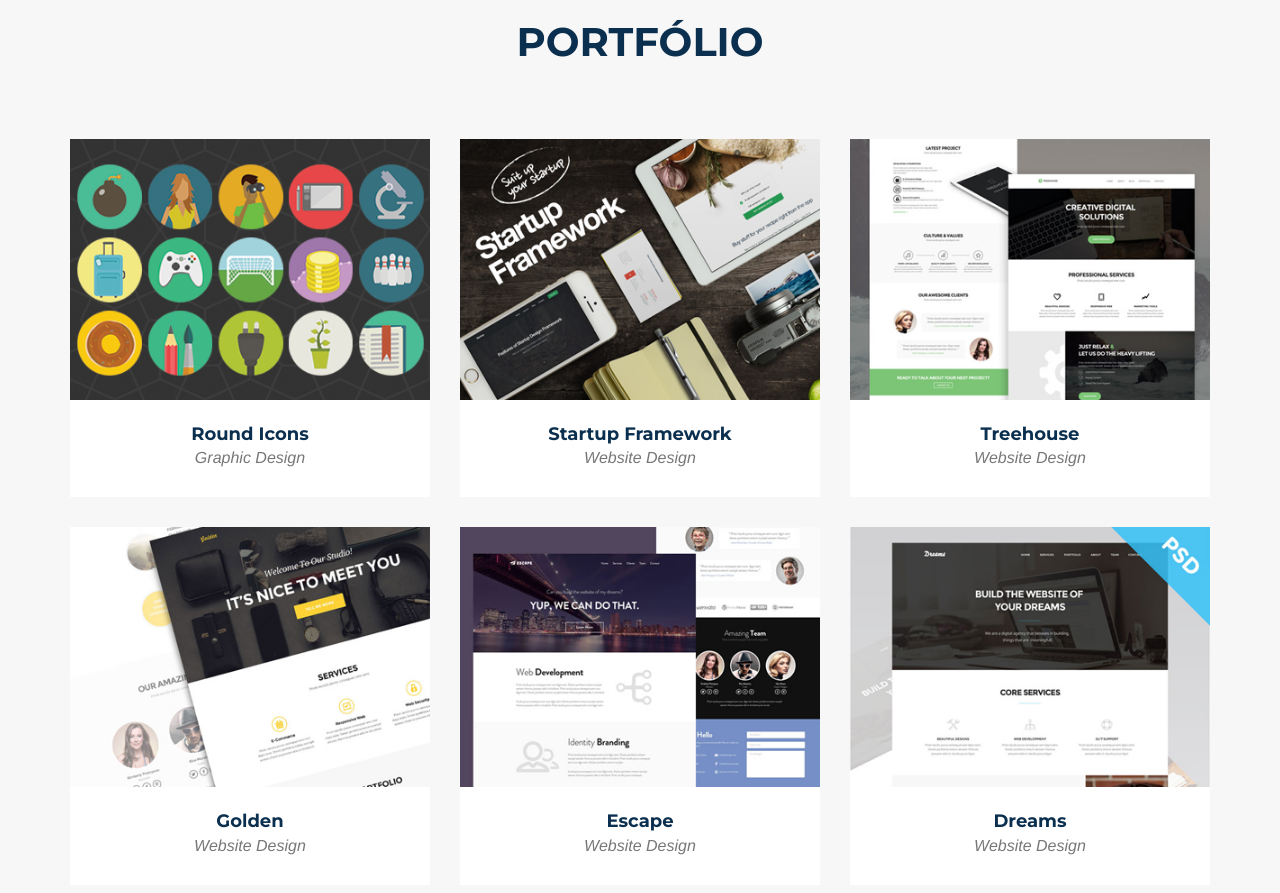
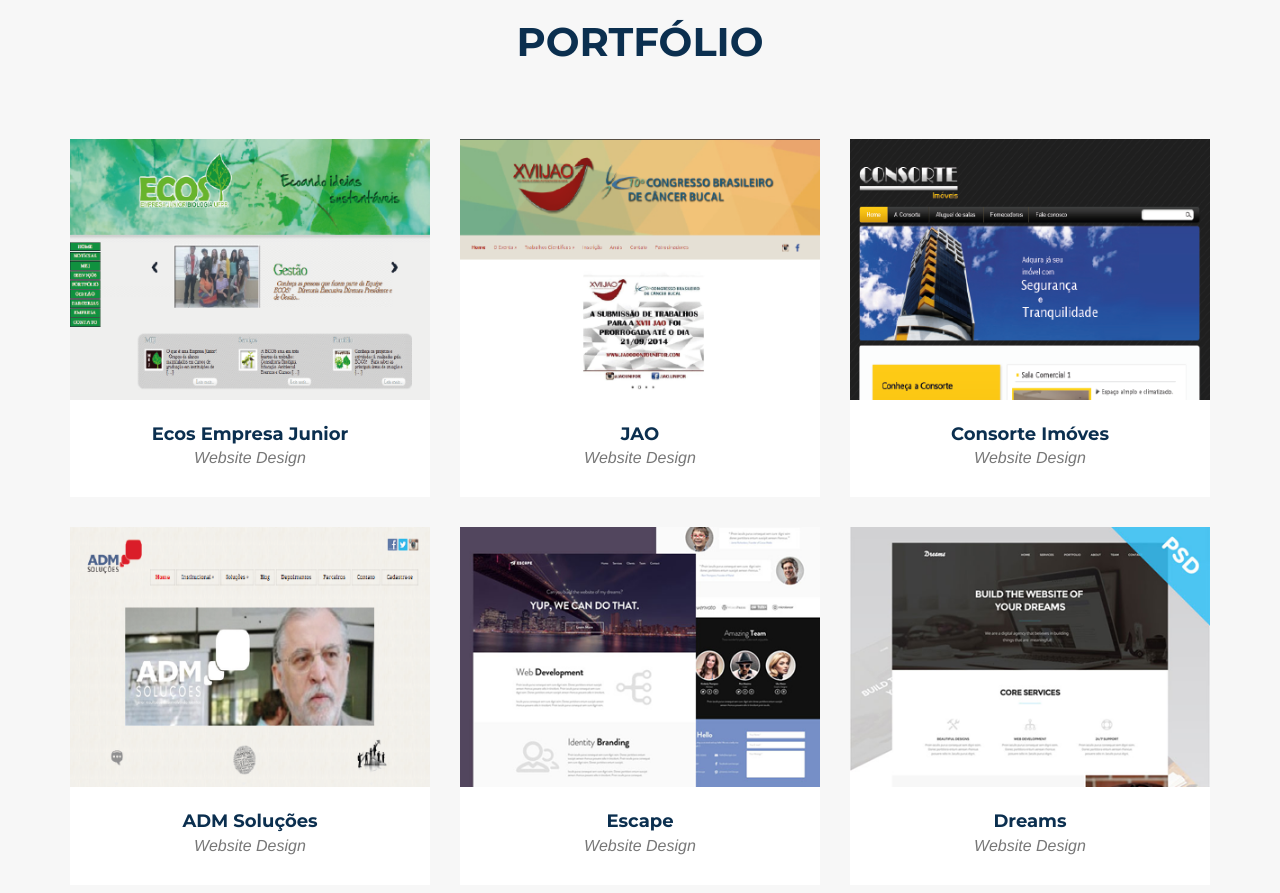
Before and after one commit to Acens/Site-Acens2014, a plain HTML site: page startbootstrap-agency-1.0.0/index.html in a window 1280 px wide. Shown: the part 2160-3053 px from the top of the page. Drawn offline with nearby package versions, Linux system fonts and the light colour scheme; a web font is replaced by a local one.

Commit message:
12 comentario
adição de imagem do protfolio

```diff
--- a/startbootstrap-agency-1.0.0/index.html
+++ b/startbootstrap-agency-1.0.0/index.html
@@ -207,11 +207,11 @@
                                 <i class="fa fa-plus fa-3x"></i>
                             </div>
                         </div>
-                        <img src="img/portfolio/roundicons.png" class="img-responsive" alt="">
+                        <img src="img/portfolio/portfolio-1.png" class="img-responsive" alt="">
                     </a>
                     <div class="portfolio-caption">
-                        <h4>Round Icons</h4>
-                        <p class="text-muted">Graphic Design</p>
+                        <h4>Ecos Empresa Junior</h4>
+                        <p class="text-muted">Website Design</p>
                     </div>
                 </div>
                 <div class="col-md-4 col-sm-6 portfolio-item">
@@ -221,10 +221,10 @@
                                 <i class="fa fa-plus fa-3x"></i>
                             </div>
                         </div>
-                        <img src="img/portfolio/startup-framework.png" class="img-responsive" alt="">
+                        <img src="img/portfolio/portfolio-2.png" class="img-responsive" alt="">
                     </a>
                     <div class="portfolio-caption">
-                        <h4>Startup Framework</h4>
+                        <h4>JAO</h4>
                         <p class="text-muted">Website Design</p>
                     </div>
                 </div>
@@ -235,10 +235,10 @@
                                 <i class="fa fa-plus fa-3x"></i>
                             </div>
                         </div>
-                        <img src="img/portfolio/treehouse.png" class="img-responsive" alt="">
+                        <img src="img/portfolio/portfolio-3.png" class="img-responsive" alt="">
                     </a>
                     <div class="portfolio-caption">
-                        <h4>Treehouse</h4>
+                        <h4>Consorte Imóves</h4>
                         <p class="text-muted">Website Design</p>
                     </div>
                 </div>
@@ -249,10 +249,10 @@
                                 <i class="fa fa-plus fa-3x"></i>
                             </div>
                         </div>
-                        <img src="img/portfolio/golden.png" class="img-responsive" alt="">
+                        <img src="img/portfolio/portfolio-4.png" class="img-responsive" alt="">
                     </a>
                     <div class="portfolio-caption">
-                        <h4>Golden</h4>
+                        <h4>ADM Soluções</h4>
                         <p class="text-muted">Website Design</p>
                     </div>
                 </div>
@@ -409,9 +409,9 @@
                     <div class="col-lg-8 col-lg-offset-2">
                         <div class="modal-body">
                             <!-- Project Details Go Here -->
-                            <h2>Project Name</h2>
+                            <h2>Ecos Empresa Junior</h2>
                             <p class="item-intro text-muted">Lorem ipsum dolor sit amet consectetur.</p>
-                            <img class="img-responsive" src="img/portfolio/roundicons-free.png" alt="">
+                            <a href="http://www.ecosufpr.com.br/"><img class="img-responsive" src="img/portfolio/portfolio-1a.png" alt=""></a>
                             <p>Use this area to describe your project. Lorem ipsum dolor sit amet, consectetur adipisicing elit. Est blanditiis dolorem culpa incidunt minus dignissimos deserunt repellat aperiam quasi sunt officia expedita beatae cupiditate, maiores repudiandae, nostrum, reiciendis facere nemo!</p>
                             <p>
                                 <strong>Want these icons in this portfolio item sample?</strong>You can download 60 of them for free, courtesy of <a href="https://getdpd.com/cart/hoplink/18076?referrer=bvbo4kax5k8ogc">RoundIcons.com</a>, or you can purchase the 1500 icon set <a href="https://getdpd.com/cart/hoplink/18076?referrer=bvbo4kax5k8ogc">here</a>.</p>
@@ -441,9 +441,9 @@
                 <div class="row">
                     <div class="col-lg-8 col-lg-offset-2">
                         <div class="modal-body">
-                            <h2>Project Heading</h2>
+                            <h2>JAO</h2>
                             <p class="item-intro text-muted">Lorem ipsum dolor sit amet consectetur.</p>
-                            <img class="img-responsive img-centered" src="img/portfolio/startup-framework-preview.png" alt="">
+                            <a href="http://www.jaoodontounifor.com/"><img class="img-responsive img-centered" src="img/portfolio/portfolio-2a.png" alt="" ></a>
                             <p><a href="http://designmodo.com/startup/?u=787">Startup Framework</a> is a website builder for professionals. Startup Framework contains components and complex blocks (PSD+HTML Bootstrap themes and templates) which can easily be integrated into almost any design. All of these components are made in the same style, and can easily be integrated into projects, allowing you to create hundreds of solutions for your future projects.</p>
                             <p>You can preview Startup Framework <a href="http://designmodo.com/startup/?u=787">here</a>.</p>
                             <button type="button" class="btn btn-primary" data-dismiss="modal"><i class="fa fa-times"></i> Fechar Projeto</button>
@@ -468,9 +468,9 @@
                     <div class="col-lg-8 col-lg-offset-2">
                         <div class="modal-body">
                             <!-- Project Details Go Here -->
-                            <h2>Project Name</h2>
+                            <h2>Consorte Imóves</h2>
                             <p class="item-intro text-muted">Lorem ipsum dolor sit amet consectetur.</p>
-                            <img class="img-responsive img-centered" src="img/portfolio/treehouse-preview.png" alt="">
+                            <a href="http://www.consorte.com.br/"><img class="img-responsive img-centered" src="img/portfolio/portfolio-3a.png" alt=""><a/>
                             <p>Treehouse is a free PSD web template built by <a href="https://www.behance.net/MathavanJaya">Mathavan Jaya</a>. This is bright and spacious design perfect for people or startup companies looking to showcase their apps or other projects.</p>
                             <p>You can download the PSD template in this portfolio sample item at <a href="http://freebiesxpress.com/gallery/treehouse-free-psd-web-template/">FreebiesXpress.com</a>.</p>
                             <button type="button" class="btn btn-primary" data-dismiss="modal"><i class="fa fa-times"></i> Fechar Projeto</button>
@@ -495,9 +495,9 @@
                     <div class="col-lg-8 col-lg-offset-2">
                         <div class="modal-body">
                             <!-- Project Details Go Here -->
-                            <h2>Project Name</h2>
+                            <h2>ADM soluções</h2>
                             <p class="item-intro text-muted">Lorem ipsum dolor sit amet consectetur.</p>
-                            <img class="img-responsive img-centered" src="img/portfolio/golden-preview.png" alt="">
+                            <a href="http://www.admsolucoes.com.br/"><img class="img-responsive img-centered" src="img/portfolio/portfolio-4a.png" alt=""></a>
                             <p>Start Bootstrap's Agency theme is based on Golden, a free PSD website template built by <a href="https://www.behance.net/MathavanJaya">Mathavan Jaya</a>. Golden is a modern and clean one page web template that was made exclusively for Best PSD Freebies. This template has a great portfolio, timeline, and meet your team sections that can be easily modified to fit your needs.</p>
                             <p>You can download the PSD template in this portfolio sample item at <a href="http://freebiesxpress.com/gallery/golden-free-one-page-web-template/">FreebiesXpress.com</a>.</p>
                             <button type="button" class="btn btn-primary" data-dismiss="modal"><i class="fa fa-times"></i> Fechar Projeto</button>
```
Also changed, not shown: startbootstrap-agency-1.0.0/img/portfolio/portfolio-1.png (added), startbootstrap-agency-1.0.0/img/portfolio/portfolio-1a.png (added), startbootstrap-agency-1.0.0/img/portfolio/portfolio-2.png (added), startbootstrap-agency-1.0.0/img/portfolio/portfolio-2a.png (added), startbootstrap-agency-1.0.0/img/portfolio/portfolio-3.png (added), startbootstrap-agency-1.0.0/img/portfolio/portfolio-3a.png (added), startbootstrap-agency-1.0.0/img/portfolio/portfolio-4.png (added), startbootstrap-agency-1.0.0/img/portfolio/portfolio-4a.png (added).
